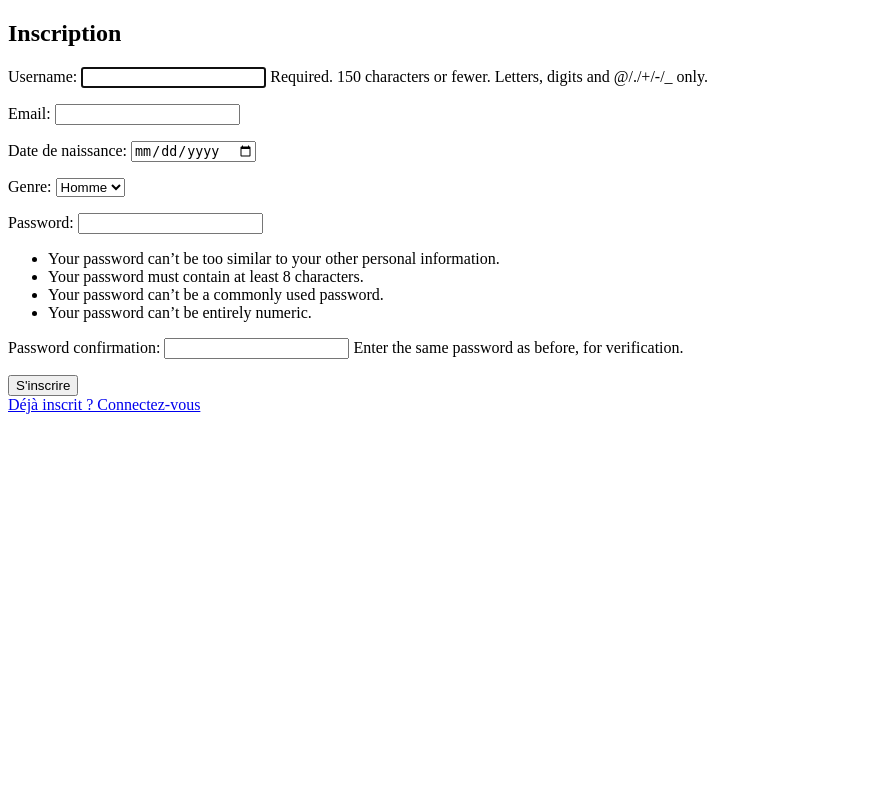
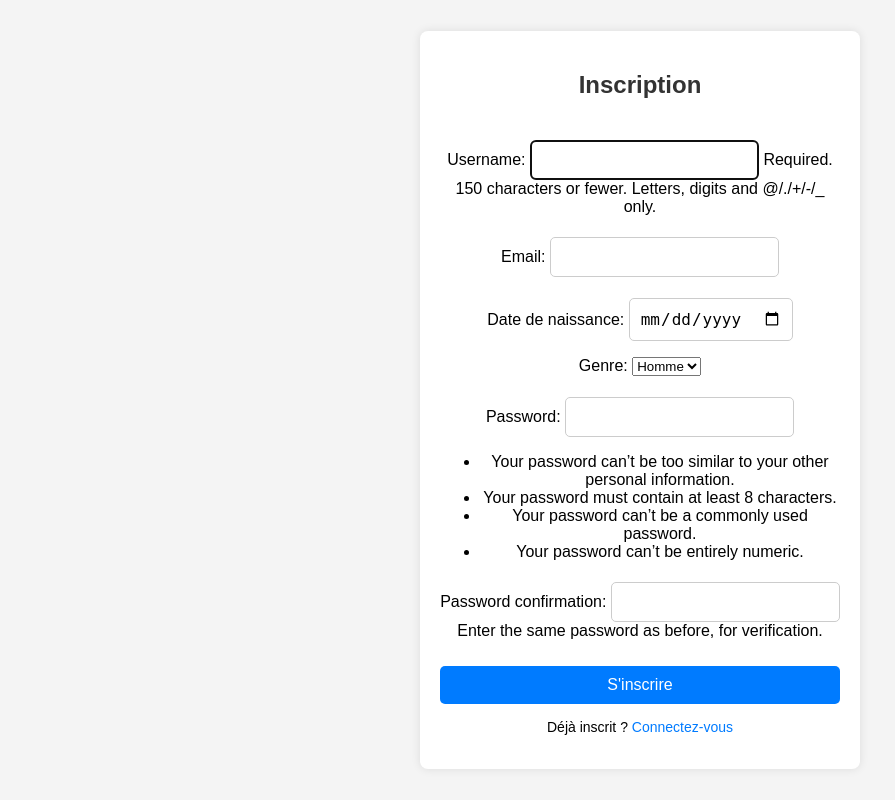
Before and after one commit to chrmil/misso, a Django app: page /inscription/ in a window 1280 px wide. Shown: the whole page, without its empty margins (0-895 px from the left). Run offline with Django 5.2, Linux system fonts and the light colour scheme.

Commit message:
Ajout du CSS

```diff
--- /dev/null
+++ b/utilisateurs/static/utilisateurs/style.css
@@ -0,0 +1,97 @@
+/* Appliquer une police moderne et structurer le design */
+body {
+    font-family: Arial, sans-serif;
+    background-color: #f4f4f4;
+    display: flex;
+    justify-content: center;
+    align-items: center;
+    height: 100vh;
+    margin: 0;
+}
+
+/* Conteneur principal */
+.container {
+    background: white;
+    padding: 20px;
+    border-radius: 8px;
+    box-shadow: 0px 0px 10px rgba(0, 0, 0, 0.1);
+    width: 100%;
+    max-width: 400px;
+    text-align: center;
+}
+
+/* Titre */
+h2 {
+    margin-bottom: 20px;
+    color: #333;
+}
+
+/* Structurer le formulaire */
+form {
+    display: flex;
+    flex-direction: column;
+    gap: 10px;
+}
+
+/* Champs de formulaire */
+input {
+    padding: 10px;
+    margin-top: 5px;
+    border: 1px solid #ccc;
+    border-radius: 5px;
+    font-size: 16px;
+}
+
+/* Bouton principal */
+.btn {
+    background-color: #007BFF;
+    color: white;
+    border: none;
+    padding: 10px;
+    border-radius: 5px;
+    cursor: pointer;
+    font-size: 16px;
+    transition: background 0.3s;
+}
+
+.btn:hover {
+    background-color: #0056b3;
+}
+
+/* Lien vers inscription/connexion */
+.login-link {
+    margin-top: 15px;
+    font-size: 14px;
+}
+
+.login-link a {
+    color: #007BFF;
+    text-decoration: none;
+}
+
+.login-link a:hover {
+    text-decoration: underline;
+}
+
+/* Style spécifique pour la page profil */
+.profile-info {
+    text-align: left;
+    margin-top: 20px;
+}
+
+.profile-info p {
+    background: #f8f8f8;
+    padding: 10px;
+    border-radius: 5px;
+}
+
+/* Bouton de déconnexion */
+.logout-btn {
+    display: inline-block;
+    margin-top: 15px;
+    background-color: #dc3545;
+}
+
+.logout-btn:hover {
+    background-color: #a71d2a;
+}
--- a/utilisateurs/templates/utilisateurs/inscription.html
+++ b/utilisateurs/templates/utilisateurs/inscription.html
@@ -1,15 +1,23 @@
 <!DOCTYPE html>
-<html>
+<html lang="fr">
 <head>
+    <meta charset="UTF-8">
+    <meta name="viewport" content="width=device-width, initial-scale=1.0">
     <title>Inscription</title>
+    {% load static %}
+    <link rel="stylesheet" href="{% static 'utilisateurs/style.css' %}">
 </head>
 <body>
-    <h2>Inscription</h2>
-    <form method="post">
-        {% csrf_token %}
-        {{ form.as_p }}
-        <button type="submit">S'inscrire</button>
-    </form>
-    <a href="{% url 'connexion' %}">Déjà inscrit ? Connectez-vous</a>
+    <div class="container">
+        <h2>Inscription</h2>
+        <form method="post">
+            {% csrf_token %}
+            <div class="form-group">
+                {{ form.as_p }}
+            </div>
+            <button type="submit" class="btn">S'inscrire</button>
+        </form>
+        <p class="login-link">Déjà inscrit ? <a href="{% url 'connexion' %}">Connectez-vous</a></p>
+    </div>
 </body>
 </html>
```
Also changed, not shown: misso/settings.py (+8 -0 lines), utilisateurs/templates/utilisateurs/connexion.html (+15 -14 lines), utilisateurs/templates/utilisateurs/profil.html (+14 -6 lines), db.sqlite3.
